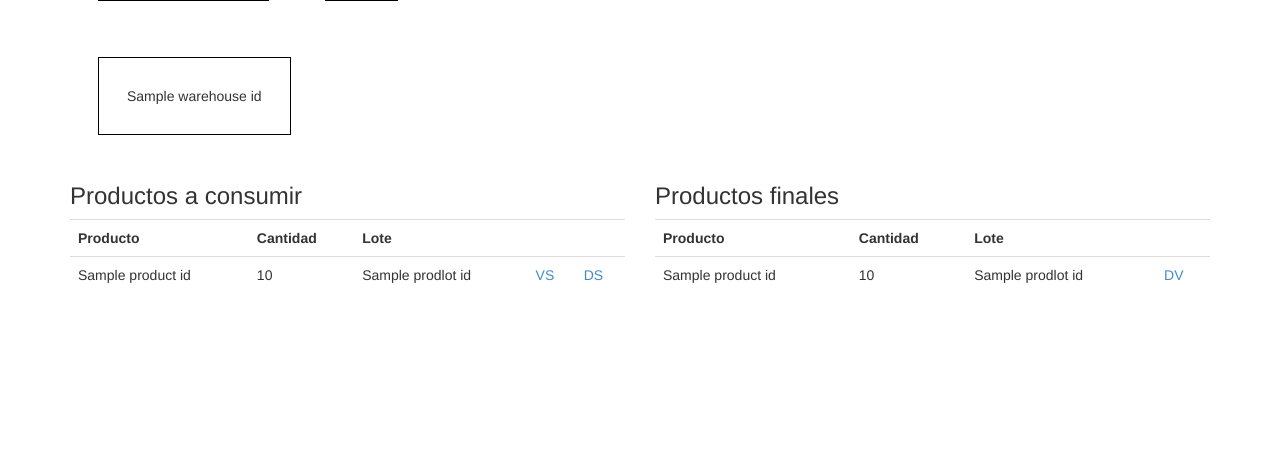
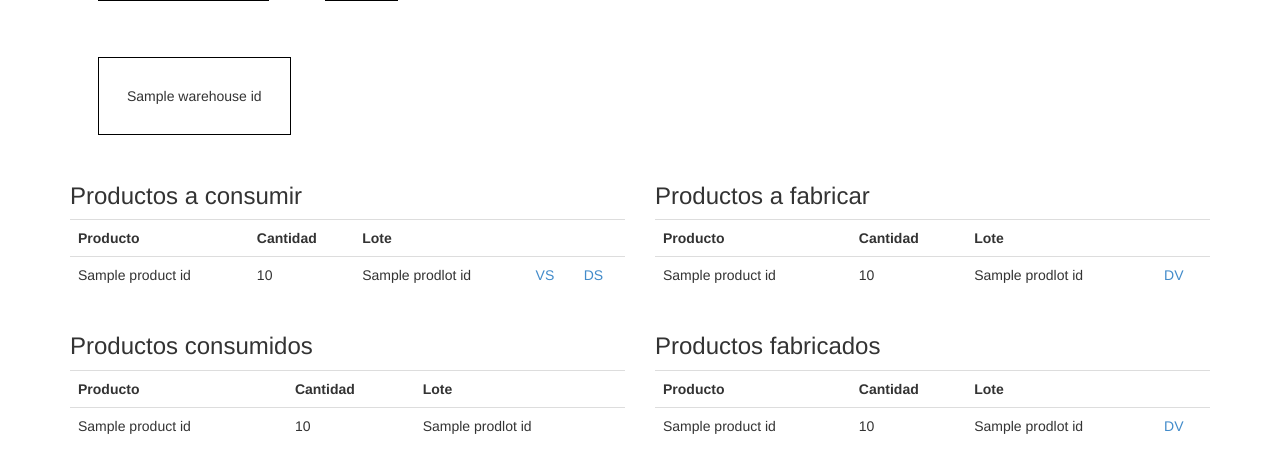
Before and after one commit to Pexego/PXGO_00015_2014_alg, a Django app: template mrp_webpanel_app/templates/conector/producto.html in a window 1280 px wide. Shown: the part 176-649 px from the top of the page. Run offline with Django 3.2, Linux system fonts and the light colour scheme; tables that the repository leaves empty hold one stand-in row (values such as "Sample post"); the template is opened without the code that fills it: values that come from a table or form of the project are taken from there, most other values are stand-ins (such as "Sample title", 1, 10 or a date in 2020); some libraries are stand-ins or nearby versions.

Commit message:
Modificaciones

```diff
--- a/mrp_webpanel_app/templates/conector/producto.html
+++ b/mrp_webpanel_app/templates/conector/producto.html
@@ -19,6 +19,7 @@
     </div>
     <div class="row">
         <div class="col-md-6">
+            {% if product.move_lines %}
                 <table class="table table-hover f">
                     <caption class="text-left"><h3>Productos a consumir</h3></caption>
                     <tr>
@@ -41,10 +42,29 @@
                         </tr>
                     {% endfor %}
                 </table>
+            {% endif  %}
+            {% if product.move_lines2 %}
+                <table class="table table-hover f">
+                    <caption class="text-left"><h3>Productos consumidos</h3></caption>
+                    <tr>
+                        <th>Producto</th>
+                        <th>Cantidad</th>
+                        <th>Lote</th>
+                    </tr>
+                    {% for p in product.move_lines2 %}
+                        <tr>
+                            <td>{{ p.product_id.name }}</td>
+                            <td>{{ p.product_qty|floatformat:0 }}</td>
+                            <td>{{ p.prodlot_id.name|default_if_none:"" }}</td>
+                        </tr>
+                    {% endfor %}
+                </table>
+            {% endif %}
         </div>
         <div class="col-md-6">
+            {% if product.move_created_ids %}
                 <table class="table table-hover">
-                <caption class="text-left"><h3>Productos finales</h3></caption>
+                    <caption class="text-left"><h3>Productos a fabricar</h3></caption>
                     <tr>
                         <th>Producto</th>
                         <th>Cantidad</th>
@@ -60,6 +80,26 @@
                     </tr>
                     {% endfor %}
                 </table>
+            {% endif %}
+            {% if product.move_created_ids2 %}
+                <table class="table table-hover">
+                    <caption class="text-left"><h3>Productos fabricados</h3></caption>
+                    <tr>
+                        <th>Producto</th>
+                        <th>Cantidad</th>
+                        <th>Lote</th>
+                        <th></th>
+                    </tr>
+                    {% for p in product.move_created_ids2 %}
+                    <tr>
+                        <td>{{ p.product_id.name }}</td>
+                        <td>{{ p.product_qty|floatformat:0 }}</td>
+                        <td>{{ p.prodlot_id.name|default_if_none:"" }}</td>
+                        <td><a href="/dividir/{{ p.id }}" target="_blank" onClick="window.open(this.href, this.target, 'width=500,height=400'); return false;">DV</a></td>
+                    </tr>
+                    {% endfor %}
+                </table>
+            {% endif %}
         </div>
     </div>
     <div class="row">
```
Also changed, not shown: mrp_webpanel_app/conector/views.py (+19 -19 lines), mrp_webpanel_app/mrp_webpanel_app/settings.py (+6 -6 lines). Lines whose indentation alone changed are shown as unchanged.
